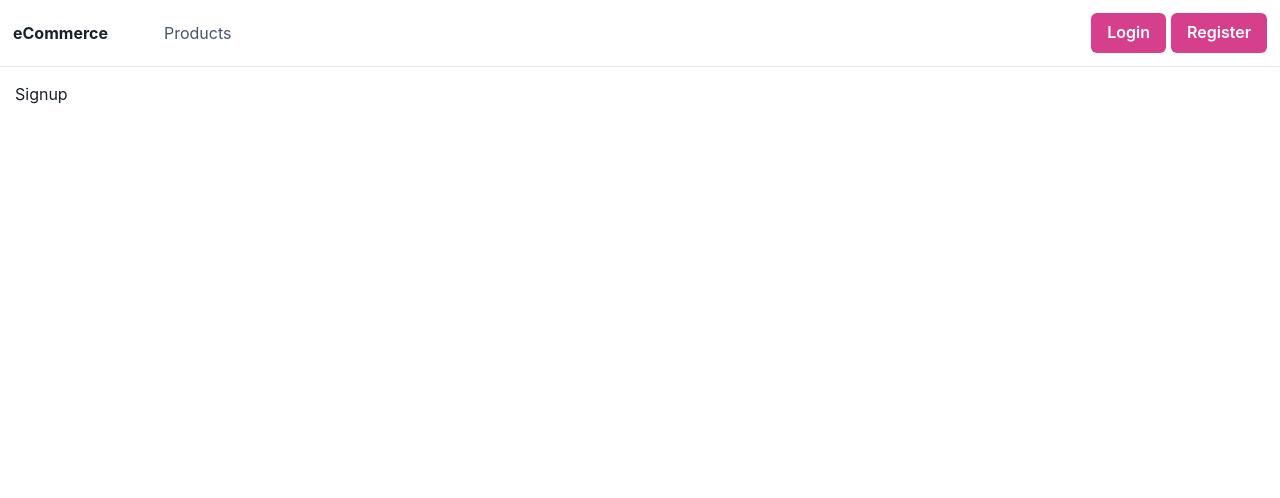
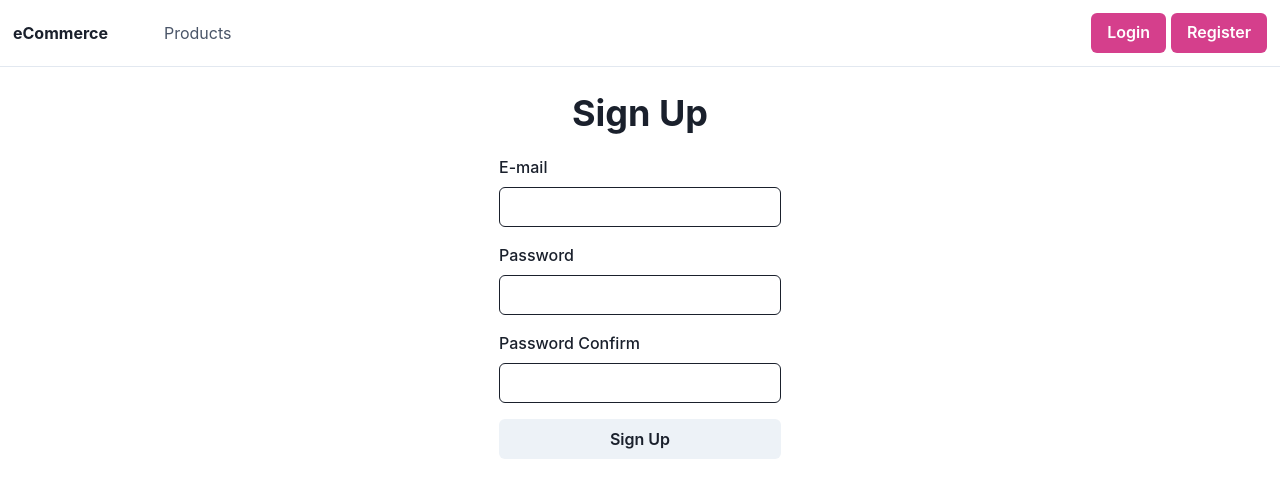
Before and after one commit to huzeyfeyetkiner/eCommerce-app, a React (Create React App) app in the folder client/: page /signup in a window 1280 px wide. Shown: the top 498 px of the page. Built offline with nearby package versions, Linux system fonts and the light colour scheme.

Commit message:
formik & yup implemented

```diff
--- a/client/package.json
+++ b/client/package.json
@@ -12,6 +12,7 @@
     "@testing-library/react": "^13.4.0",
     "@testing-library/user-event": "^13.5.0",
     "axios": "^1.4.0",
+    "formik": "^2.4.1",
     "framer-motion": "^10.12.16",
     "moment": "^2.29.4",
     "react": "^18.2.0",
@@ -19,7 +20,8 @@
     "react-image-gallery": "^1.2.11",
     "react-router-dom": "^6.11.2",
     "react-scripts": "5.0.1",
-    "web-vitals": "^2.1.4"
+    "web-vitals": "^2.1.4",
+    "yup": "^1.2.0"
   },
   "scripts": {
     "start": "react-scripts start",
--- a/client/src/pages/Auth/Signup/index.js
+++ b/client/src/pages/Auth/Signup/index.js
@@ -1,4 +1,84 @@
+import {
+  Flex,
+  Box,
+  Heading,
+  FormControl,
+  FormLabel,
+  Input,
+  Button,
+} from "@chakra-ui/react";
+
+import { useFormik } from "formik";
+import validationSchema from "./validation";
+
 function Signup() {
-  return <div>Signup</div>;
+  const formik = useFormik({
+    initialValues: {
+      email: "",
+      password: "",
+      passwordConfirm: "",
+    },
+    onSubmit: async (values, bag) => {
+      console.log(values);
+    },
+    validationSchema,
+  });
+
+  return (
+    <div>
+      <Flex align="center" width="full" justifyContent="center">
+        <Box pt="10px">
+          <Box textAlign="center">
+            <Heading>Sign Up</Heading>
+          </Box>
+          <Box my={5} textAlign="left">
+            <form onSubmit={formik.handleSubmit}>
+              <FormControl>
+                <FormLabel>E-mail</FormLabel>
+                <Input
+                  name="email"
+                  onChange={formik.handleChange}
+                  onBlur={formik.handleBlur}
+                  value={formik.values.email}
+                  isInvalid={formik.touched.email && formik.errors.email}
+                />
+              </FormControl>
+
+              <FormControl mt={4}>
+                <FormLabel>Password</FormLabel>
+                <Input
+                  name="password"
+                  type="password"
+                  onChange={formik.handleChange}
+                  onBlur={formik.handleBlur}
+                  value={formik.values.password}
+                  isInvalid={formik.touched.password && formik.errors.password}
+                />
+              </FormControl>
+
+              <FormControl mt={4}>
+                <FormLabel>Password Confirm</FormLabel>
+                <Input
+                  name="passwordConfirm"
+                  type="password"
+                  onChange={formik.handleChange}
+                  onBlur={formik.handleBlur}
+                  value={formik.values.passwordConfirm}
+                  isInvalid={
+                    formik.touched.passwordConfirm &&
+                    formik.errors.passwordConfirm
+                  }
+                />
+              </FormControl>
+
+              <Button mt={4} width="full" type="submit">
+                Sign Up
+              </Button>
+            </form>
+          </Box>
+        </Box>
+      </Flex>
+    </div>
+  );
 }
 export default Signup;
--- /dev/null
+++ b/client/src/pages/Auth/Signup/validation.js
@@ -0,0 +1,15 @@
+import { object, string, number, date, InferType, ref } from "yup";
+
+let validations = object({
+  email: string()
+    .email("Geçerli bir email girin")
+    .required("Bu alan zorunludur"),
+  password: string()
+    .min(5, "Parolanız en az 5 karakter içermelidir.")
+    .required("Bu alan zorunludur"),
+  passwordConfirm: string()
+    .oneOf([ref("password")])
+    .required(),
+});
+
+export default validations;
```
Also changed, not shown: 1 other file (tests, documents, lock files or other folders).
